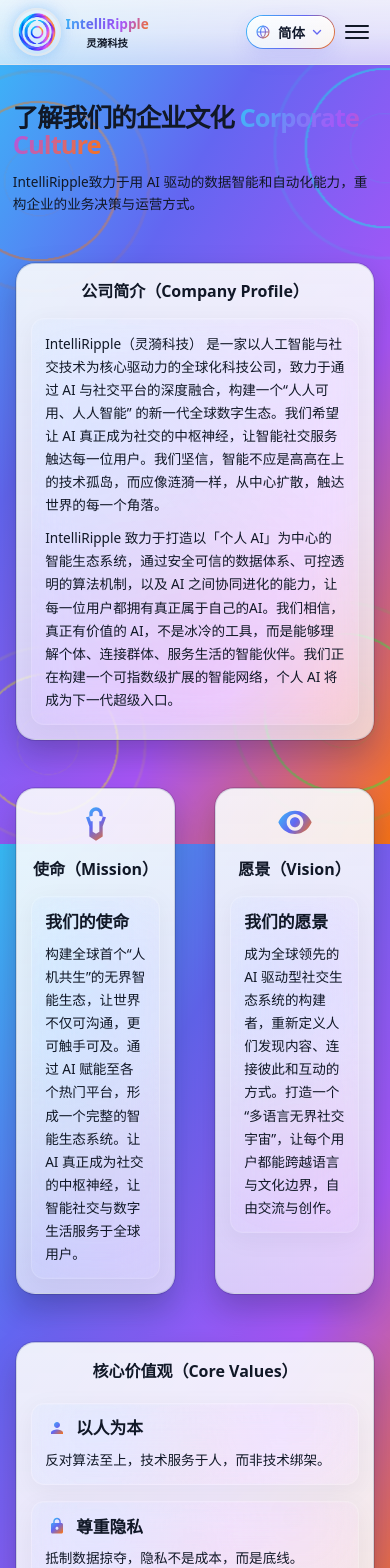
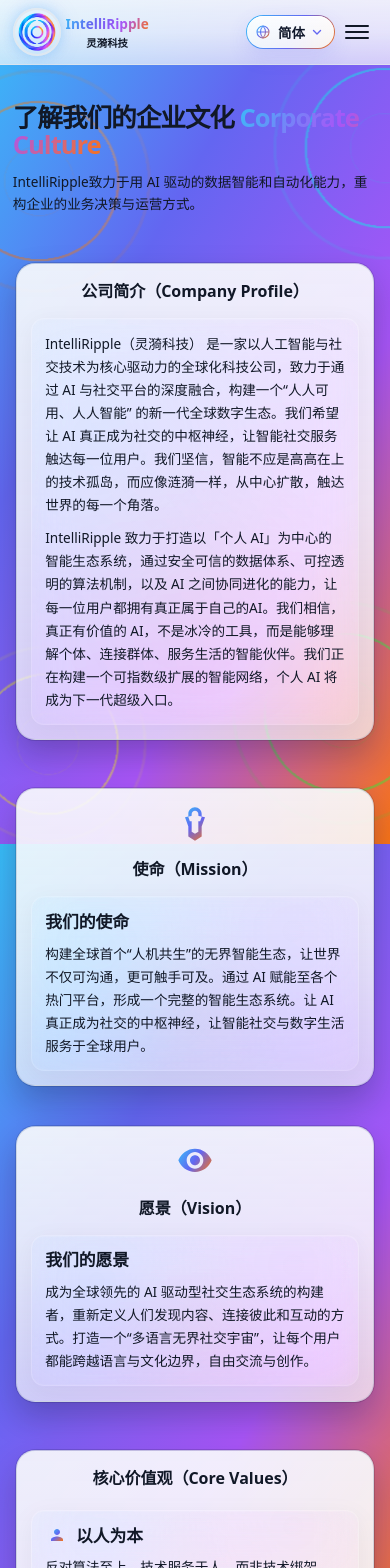
Before and after one commit to Richest-Rick-Lee/IntelliRipple, a Next.js app: page /about in a window 390 px wide. Shown: the top 1568 px of the page. Built offline with nearby package versions, Linux system fonts and the light colour scheme.

Commit message:
优化移动端使命和愿景的排列结构

```diff
--- a/src/app/globals.css
+++ b/src/app/globals.css
@@ -886,14 +886,6 @@ main {
   font-size: 1.05rem; /* 正文字体增大一号 */
   line-height: 1.7;
   color: #111827;
-}
-
-/* 使命和愿景的布局容器 */
-.about-mission-vision {
-  display: grid;
-  grid-template-columns: repeat(2, minmax(0, 1fr));
-  column-gap: 2.2rem;
-  row-gap: 5.2rem;
 }
 
 /* 子窗容器 - 默认三列两行 */
@@ -1816,6 +1808,7 @@ main {
   }
 
   .about-mission-vision {
+    grid-template-columns: 1fr;
     gap: 2.5rem;
   }
 
```
